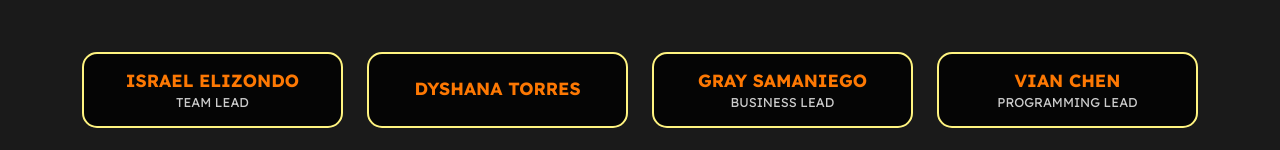
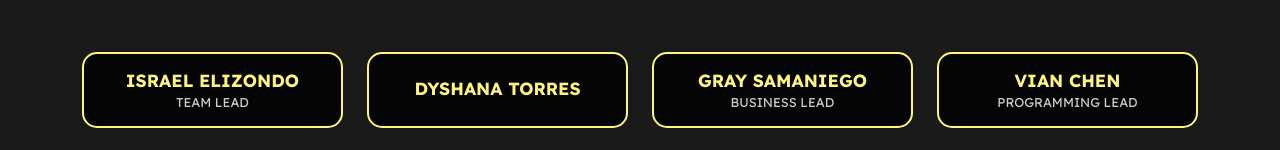
Before and after one commit to Mystery335/210RoboticsWebsite, a React (Vite) app: page /team in a window 1280 px wide. Shown: the part 644-794 px from the top of the page. Built offline with nearby package versions, Linux system fonts and the light colour scheme.

Commit message:
Changes for Team Vex U

```diff
--- a/src/App.jsx
+++ b/src/App.jsx
@@ -14,6 +14,9 @@ import ScrollToTop from './componenets/ScrollToTop'
 
 function App() {
   const [siemensMode, setSiemensMode] = useState(false);
+  document.documentElement.style.setProperty(
+    '--teamgreen',
+    siemensMode ? '#FD7803' : '#fff480');
 
   const location = useLocation()
   useEffect(() => {
--- a/src/assets/css/team.css
+++ b/src/assets/css/team.css
@@ -112,7 +112,7 @@ html {
 }
 
 .mentor-card h4 {
-  color: #FD7803;
+  color: var(--teamgreen);
   font-size: 1.1rem;
   font-weight: bold;
   margin: 0;
```
